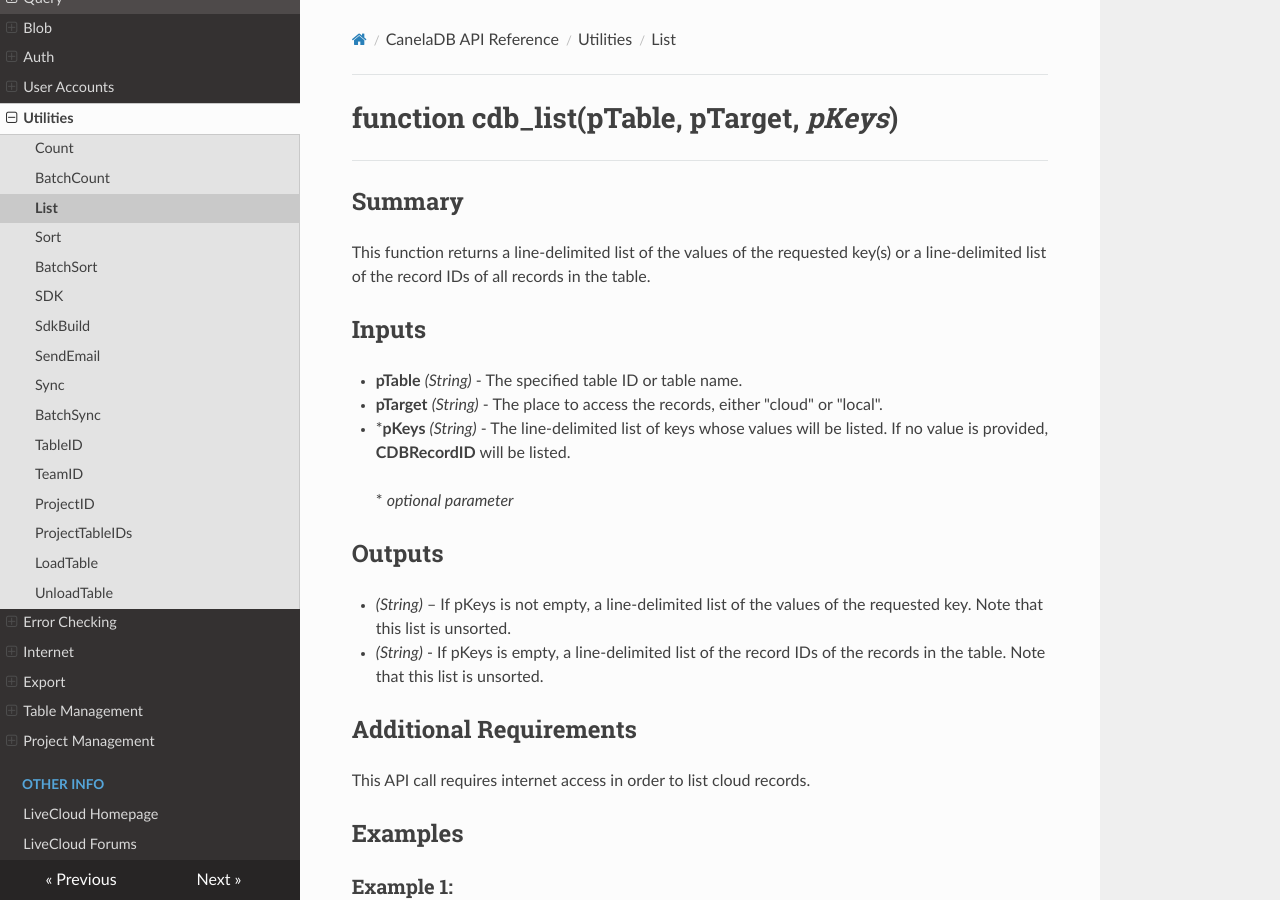
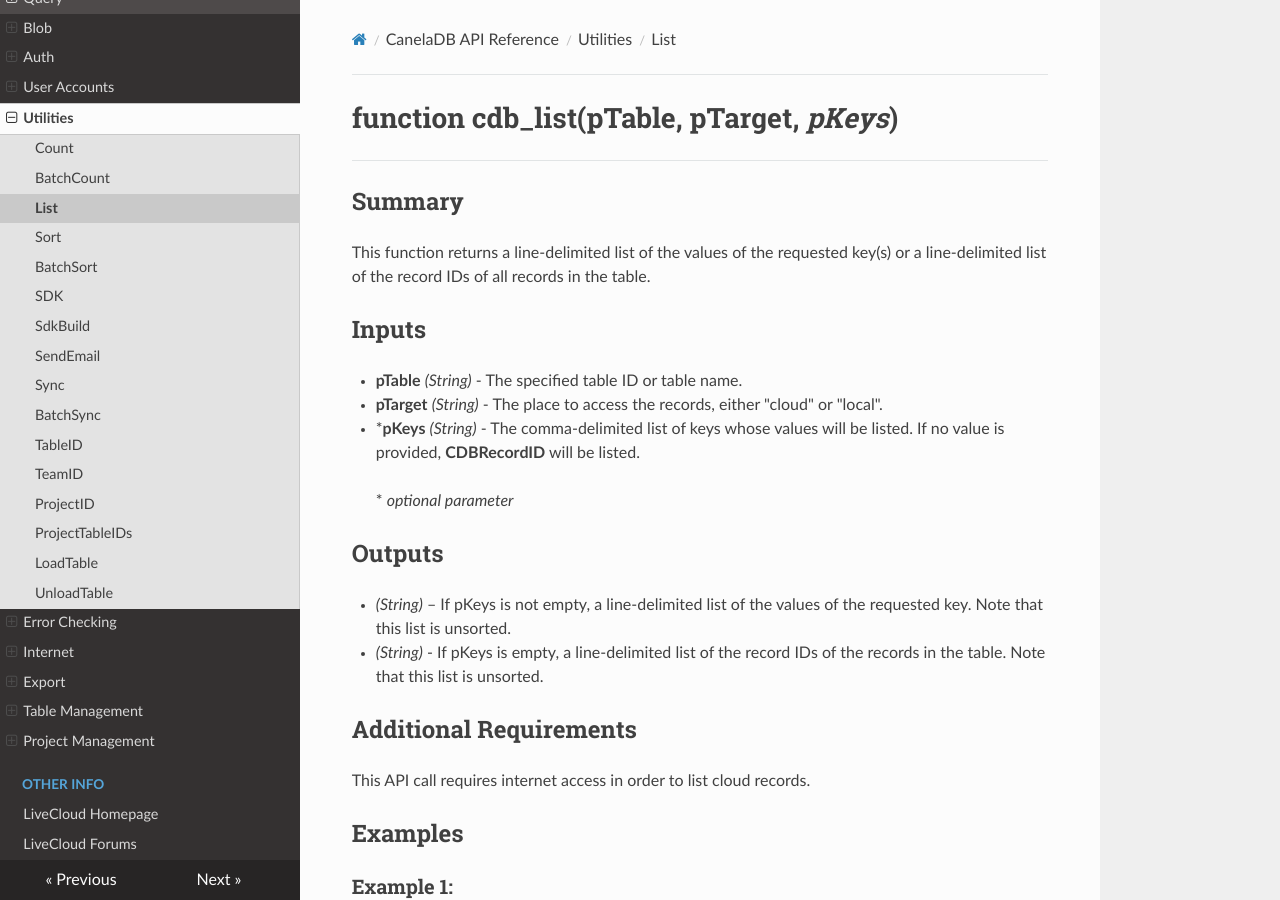
Before and after one commit to CanelaSoftware/cassiaDB_docs, an MkDocs documentation site: the page built from docs/List.md, in a window 1280 px wide and 900 px high. Built offline with MkDocs 1.6.1, drawn with Linux system fonts in a browser that asks for light colours; nearby versions of some CDN libraries.

Commit message:
Update List.md
- Realized that we needed the param to be comma delimited instead of line delimited. Tested API.

```diff
--- a/docs/List.md
+++ b/docs/List.md
@@ -6,7 +6,7 @@
 ## Inputs
 * **pTable** *(String)* - The specified table ID or table name.
 * **pTarget** *(String)* - The place to access the records, either "cloud" or "local".
-* \***pKeys** *(String)* - The line-delimited list of keys whose values will be listed. If no value is provided, **CDBRecordID** will be listed.
+* \***pKeys** *(String)* - The comma-delimited list of keys whose values will be listed. If no value is provided, **CDBRecordID** will be listed.
 
 > \* _optional parameter_
 
```
